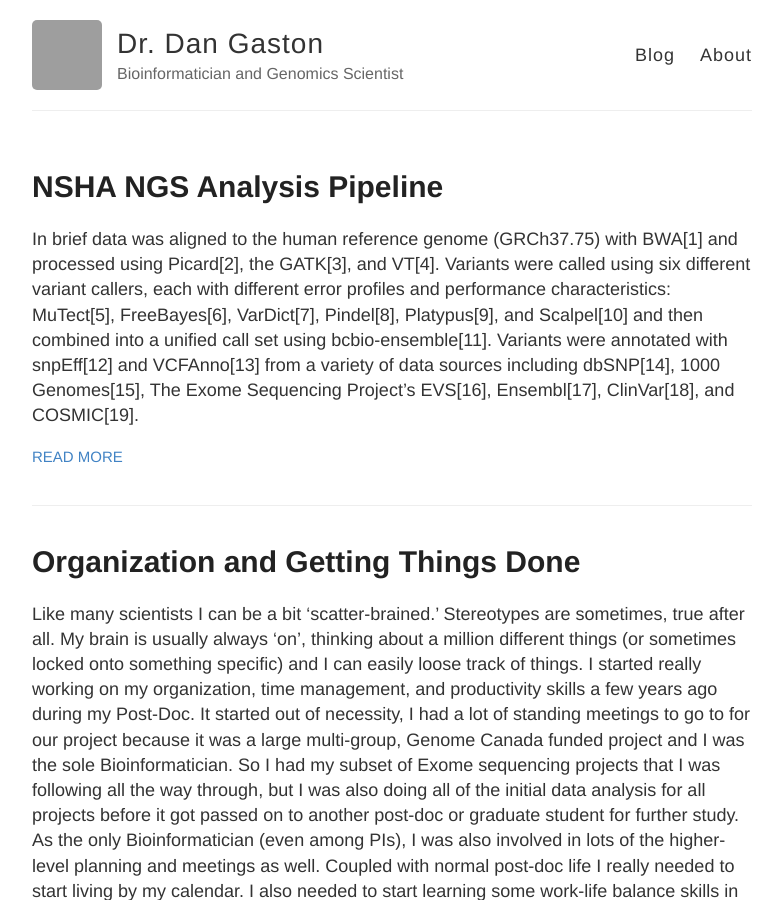
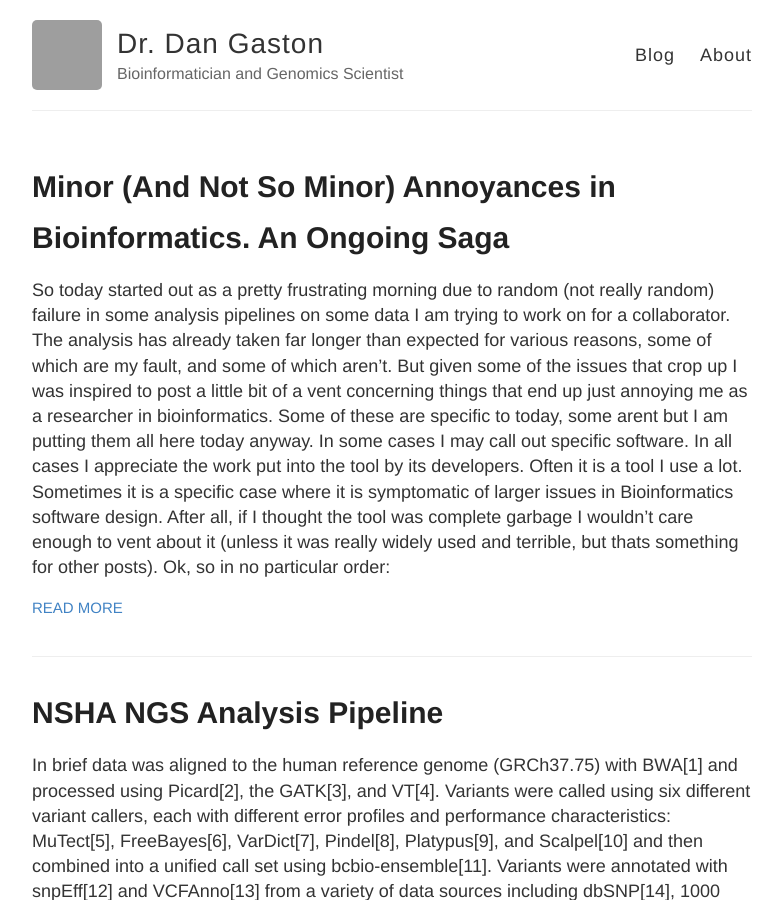
Before and after one commit to dgaston/dgaston.github.io, a Jekyll site: the page built from index.html, in a window 1280 px wide and 900 px high. Shown: the whole window, without its empty margins (248-1030 px from the left). Built offline with Jekyll 4.4.1, drawn with Linux system fonts in a browser that asks for light colours; grey boxes are pictures that could not be loaded.

Commit message:
Adding posts

```diff
--- a/_posts/2016-04-21-NSHA-NGS-Pipeline.md
+++ b/_posts/2016-04-21-NSHA-NGS-Pipeline.md
@@ -11,7 +11,14 @@ Variants were  annotated with snpEff[12] and VCFAnno[13] from a variety of data
 sources including dbSNP[14], 1000 Genomes[15], The Exome Sequencing Project's EVS[16],
 Ensembl[17], ClinVar[18], and COSMIC[19].
 
-##References:
+#Standard Filters
+
+Only variants below a 1% allele frequency in any population, with an estimated
+somatic allele frequency above 2% and with a read depth greater than 500 bp, and
+with a functional impact on the protein (missense, nonsense mutations) or a known
+clinical association were kept in the analysis.
+
+#References:
 
 1. [BWA](https://)
 2. [Picard](https://)
--- /dev/null
+++ b/_posts/2016-06-10-Bioinformatic-Annoyances.md
@@ -0,0 +1,40 @@
+---
+layout: post
+title: Minor (And Not So Minor) Annoyances in Bioinformatics. An Ongoing Saga
+---
+
+So today started out as a pretty frustrating morning due to random (not really random)
+failure in some analysis pipelines on some data I am trying to work on for a collaborator.
+The analysis has already taken far longer than expected for various reasons, some of
+which are my fault, and some of which aren't. But given some of the issues that crop
+up I was inspired to post a little bit of a vent concerning things that end up just annoying
+me as a researcher in bioinformatics. Some of these are specific to today, some arent
+but I am putting them all here today anyway. In some cases I may call out specific
+software. In all cases I appreciate the work put into the tool by its developers. Often
+it is a tool I use a lot. Sometimes it is a specific case where it is symptomatic of
+larger issues in Bioinformatics software design. After all, if I thought the tool was
+complete garbage I wouldn't care enough to vent about it (unless it was really widely
+used and terrible, but thats something for other posts). Ok, so in no particular
+order:
+
+## Inflexible and overly restrictive parsers
+
+This particular complaint is something I just ran into when running the whole
+tuxedo suite on some data where I am doing something non-standard with non-standard
+references. Working on some viral transcriptomics where I have created synthetic
+genome and transcriptome references for the virus + human data, as both will be
+present in the RNA-Seq data and we want to capture the whole system. And this
+particular complaint is most frustrating when it happens while using a tool
+that is in the middle of a longer tool chain. Often it necessitates changing something
+about the reference data, which may necessitate going back and re-doing previous
+steps. In this case it doesn't, it has just put the brakes on the analysis until I fix
+the reference and re-run this particular step.
+
+In this case it is cuffmerge and the FASTA reference. Why, in 2016, does the parser for
+a widely used tool, require that all sequence containing lines in a FASTA record have the
+same length? That is ridiculous. We have had pretty flexible FASTA parsers for longer
+than cuffmerge was even a tool. Parsing FASTA isn't THAT hard, even if the records end up
+being a bit non-standard.
+
+
+This is an ongoing Saga of Rants... Stay Tuned
```
Also changed, not shown: other parts of _posts/2016-04-21-NSHA-NGS-Pipeline.md (+1 -1 lines).
